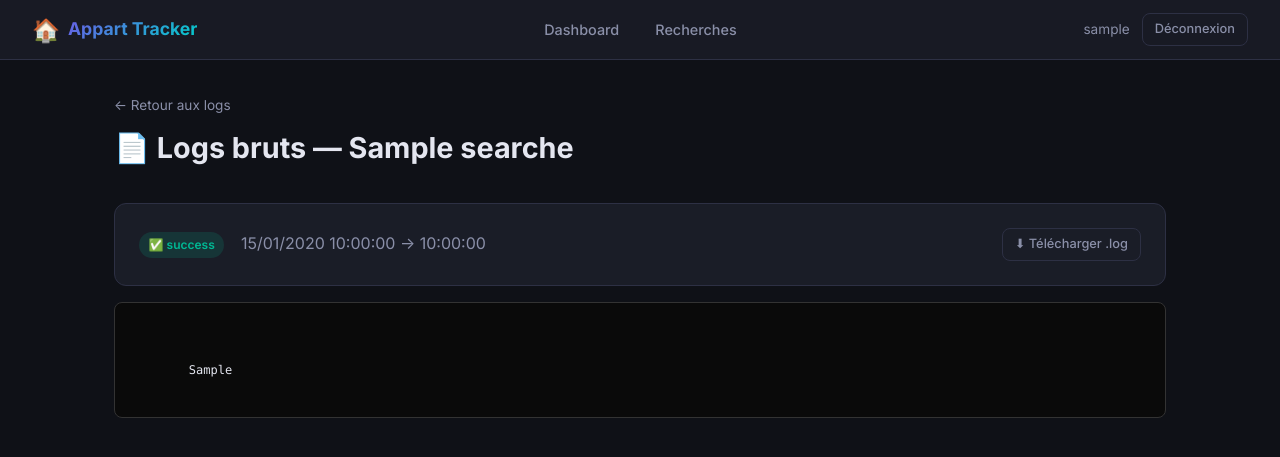
After one commit to dRAOUF1/appart-scrapper, a Flask app: page /searches/1/logs/1/raw in a window 1280 px wide. The commit adds this page. Shown: the top 457 px of the page. Run offline with Flask 3, Linux system fonts and the light colour scheme; the visitor is signed in with stand-in values (Sample User, id 1); a database or web service that is not in the repository returns one stand-in record (values such as "Sample title"); some libraries are stand-ins or nearby versions.

Commit message:
feat: real scrape logs with live polling and raw log viewer
- New log_manager.py: captures ALL loguru output per search to logs/search_<id>.log
- _execute_scrape() now wraps scraping with SearchLogManager (start/stop)
- Raw logs saved to scrape_logs.raw_logs in DB after each scrape
- Auto-cleanup of log files older than 5 days
- New routes: /searches/<id>/logs/live (polling every 2s), /searches/<id>/logs/<log_id>/raw (raw log viewer), /searches/<id>/logs/<log_id>/download
- search_logs.html: live panel with real-time log streaming via polling, pause/resume, auto-scroll
- New template search_log_raw.html: terminal-style raw log viewer with syntax highlighting
- CSS: log-viewer (dark terminal), live-panel with pulsing border, color-coded log levels

```diff
--- a/main.py
+++ b/main.py
@@ -173,85 +173,98 @@ def create_app() -> Flask:
 def _execute_scrape(app, search_id: int, user_id: int) -> int:
     """Execute un scrape pour une search donnée. Retourne le nombre de nouvelles annonces."""
     import datetime
+    from log_manager import SearchLogManager
+
     started_at = datetime.datetime.utcnow()
+    log_mgr = SearchLogManager(search_id)
+    log_mgr.start()
 
-    with app.app_context():
-        storage = app.storage
-        notifier = app.notifier
+    try:
+        with app.app_context():
+            storage = app.storage
+            notifier = app.notifier
 
-        search = storage.get_search(search_id)
-        if not search or search["user_id"] != user_id:
-            return 0
+            search = storage.get_search(search_id)
+            if not search or search["user_id"] != user_id:
+                return 0
 
-        criteria = search.get("criteria", {})
-        if not criteria or not criteria.get("placeIds"):
-            logger.warning(f"[search:{search_id}] Critères vides, skip")
-            storage.create_scrape_log(
-                search_id, "error",
-                error_message="Critères vides ou placeIds manquant",
+            criteria = search.get("criteria", {})
+            if not criteria or not criteria.get("placeIds"):
+                logger.warning(f"[search:{search_id}] Critères vides, skip")
+                storage.create_scrape_log(
+                    search_id, "error",
+                    error_message="Critères vides ou placeIds manquant",
+                    started_at=started_at,
+                )
+                return 0
+
+            try:
+                parser = get_parser(search["source"])
+            except ValueError as e:
+                logger.error(f"[search:{search_id}] Parser inconnu: {e}")
+                storage.create_scrape_log(
+                    search_id, "error",
+                    error_message=f"Parser inconnu: {e}",
+                    started_at=started_at,
+                )
+                return 0
+
+            try:
+                listings = parser.scrape(criteria)
+            except Exception as e:
+                err_msg = str(e)
+                logger.error(f"[search:{search_id}] Erreur scraping: {err_msg}")
+                storage.update_last_scraped(search_id)
+                storage.create_scrape_log(
+                    search_id, "error",
+                    error_message=err_msg,
+                    started_at=started_at,
+                )
+                return 0
+
+            if not listings:
+                logger.info(f"[search:{search_id}] Aucune annonce trouvée")
+                storage.update_last_scraped(search_id)
+                storage.create_scrape_log(
+                    search_id, "success",
+                    listings_found=0, new_listings=0,
+                    started_at=started_at,
+                )
+                return 0
+
+            new_listings, already = storage.save_and_link(listings, search_id)
+            storage.update_last_scraped(search_id)
+            topic = search["ntfy_topic"]
+
+            for listing in new_listings:
+                notifier.notify_new_listing(topic, listing)
+                time.sleep(0.3)
+
+            if new_listings:
+                notifier.notify_summary(topic, len(new_listings), len(listings))
+
+            status = "success" if new_listings else "partial"
+            log_id = storage.create_scrape_log(
+                search_id, status,
+                listings_found=len(listings),
+                new_listings=len(new_listings),
+                details={"already_known": len(already)},
                 started_at=started_at,
             )
-            return 0
 
-        try:
-            parser = get_parser(search["source"])
-        except ValueError as e:
-            logger.error(f"[search:{search_id}] Parser inconnu: {e}")
-            storage.create_scrape_log(
-                search_id, "error",
-                error_message=f"Parser inconnu: {e}",
-                started_at=started_at,
+            raw_logs = log_mgr.stop()
+            storage.update_scrape_log_raw(log_id, raw_logs)
+            log_mgr.cleanup_old_logs()
+
+            logger.info(
+                f"[search:{search_id}] Scraped {len(listings)}, "
+                f"{len(new_listings)} new, {len(already)} already known"
             )
-            return 0
+            return len(new_listings)
 
-        try:
-            listings = parser.scrape(criteria)
-        except Exception as e:
-            err_msg = str(e)
-            logger.error(f"[search:{search_id}] Erreur scraping: {err_msg}")
-            storage.update_last_scraped(search_id)
-            storage.create_scrape_log(
-                search_id, "error",
-                error_message=err_msg,
-                started_at=started_at,
-            )
-            return 0
-
-        if not listings:
-            logger.info(f"[search:{search_id}] Aucune annonce trouvée")
-            storage.update_last_scraped(search_id)
-            storage.create_scrape_log(
-                search_id, "success",
-                listings_found=0, new_listings=0,
-                started_at=started_at,
-            )
-            return 0
-
-        new_listings, already = storage.save_and_link(listings, search_id)
-        storage.update_last_scraped(search_id)
-        topic = search["ntfy_topic"]
-
-        for listing in new_listings:
-            notifier.notify_new_listing(topic, listing)
-            time.sleep(0.3)
-
-        if new_listings:
-            notifier.notify_summary(topic, len(new_listings), len(listings))
-
-        status = "success" if new_listings else "partial"
-        storage.create_scrape_log(
-            search_id, status,
-            listings_found=len(listings),
-            new_listings=len(new_listings),
-            details={"already_known": len(already)},
-            started_at=started_at,
-        )
-
-        logger.info(
-            f"[search:{search_id}] Scraped {len(listings)}, "
-            f"{len(new_listings)} new, {len(already)} already known"
-        )
-        return len(new_listings)
+    except Exception:
+        log_mgr.stop()
+        raise
 
 
 # ======================================================================
@@ -726,6 +739,89 @@ def search_logs(search_id: int):
     )
 
 
+@web_bp.route("/searches/<int:search_id>/logs/live", methods=["GET"])
+@require_login
+def search_logs_live(search_id: int):
+    """Polling endpoint: returns new log lines since offset."""
+    from flask import current_app
+    from log_manager import SearchLogManager
+    storage = current_app.storage
+    search = storage.get_search(search_id)
+    if not search or search["user_id"] != g.user["id"]:
+        return jsonify({"error": "Not found"}), 404
+
+    offset = int(request.args.get("offset", 0))
+    log_mgr = SearchLogManager(search_id)
+    new_text, new_offset = log_mgr.read_tail(offset)
+
+    return jsonify({
+        "text": new_text,
+        "offset": new_offset,
+        "has_content": bool(new_text),
+    })
+
+
+@web_bp.route("/searches/<int:search_id>/logs/<int:log_id>/raw", methods=["GET"])
+@require_login
+def search_log_raw(search_id: int, log_id: int):
+    """View raw logs for a specific scrape entry."""
+    from flask import current_app
+    storage = current_app.storage
+    search = storage.get_search(search_id)
+    if not search or search["user_id"] != g.user["id"]:
+        flash("Recherche introuvable", "error")
+        return redirect(url_for("web.searches"))
+
+    log_entry = storage.get_scrape_log_raw(log_id, g.user["id"])
+    if not log_entry:
+        flash("Log introuvable", "error")
+        return redirect(url_for("web.search_logs", search_id=search_id))
+
+    return render_template(
+        "search_log_raw.html",
+        search=search,
+        log_entry=log_entry,
+    )
+
+
+@web_bp.route("/searches/<int:search_id>/logs/<int:log_id>/download", methods=["GET"])
+@require_login
+def search_log_download(search_id: int, log_id: int):
+    """Download raw log file for a scrape entry."""
+    from flask import current_app, send_file
+    from log_manager import SearchLogManager
+    storage = current_app.storage
+    search = storage.get_search(search_id)
+    if not search or search["user_id"] != g.user["id"]:
+        return jsonify({"error": "Not found"}), 404
+
+    log_entry = storage.get_scrape_log_raw(log_id, g.user["id"])
+    if not log_entry:
+        return jsonify({"error": "Log not found"}), 404
+
+    if log_entry.get("raw_logs"):
+        from io import BytesIO
+        buf = BytesIO(log_entry["raw_logs"].encode("utf-8"))
+        buf.seek(0)
+        return send_file(
+            buf,
+            mimetype="text/plain",
+            as_attachment=True,
+            download_name=f"search_{search_id}_log_{log_id}.log",
+        )
+
+    log_mgr = SearchLogManager(search_id)
+    if log_mgr.file_exists():
+        return send_file(
+            log_mgr.log_file,
+            mimetype="text/plain",
+            as_attachment=True,
+            download_name=f"search_{search_id}_log_{log_id}.log",
+        )
+
+    return "No logs available", 404
+
+
 def require_admin(f):
     @wraps(f)
     def wrapper(*args, **kwargs):
--- a/static/style.css
+++ b/static/style.css
@@ -1278,3 +1278,67 @@ code {
         justify-content: center;
     }
 }
+
+/* ============================================================
+    Log Viewer & Live Panel
+    ============================================================ */
+
+.log-viewer {
+    background: #0a0a0a;
+    border: 1px solid #333;
+    border-radius: var(--radius-sm);
+    padding: 1rem;
+    font-family: 'JetBrains Mono', 'Fira Code', 'Consolas', monospace;
+    font-size: 0.75rem;
+    line-height: 1.7;
+    max-height: 600px;
+    overflow-y: auto;
+    white-space: pre-wrap;
+    word-break: break-all;
+}
+.log-viewer::-webkit-scrollbar { width: 6px; }
+.log-viewer::-webkit-scrollbar-track { background: #111; }
+.log-viewer::-webkit-scrollbar-thumb { background: #444; border-radius: 3px; }
+
+.log-viewer .log-error { color: #ff6b6b; }
+.log-viewer .log-warning { color: #ffd93d; }
+.log-viewer .log-info { color: #6bcb77; }
+.log-viewer .log-debug { color: #666; }
+
+/* Live panel */
+.live-panel {
+    border-color: rgba(231, 76, 60, 0.4);
+    animation: live-border 2s infinite;
+}
+@keyframes live-border {
+    0%, 100% { border-color: rgba(231, 76, 60, 0.3); }
+    50% { border-color: rgba(231, 76, 60, 0.7); }
+}
+.live-header {
+    display: flex;
+    justify-content: space-between;
+    align-items: center;
+    margin-bottom: 0.75rem;
+}
+.live-dot {
+    width: 10px;
+    height: 10px;
+    border-radius: 50%;
+    background: var(--danger);
+    animation: pulse-live 1.5s infinite;
+}
+@keyframes pulse-live {
+    0%, 100% { box-shadow: 0 0 0 0 rgba(231, 76, 60, 0.6); }
+    50% { box-shadow: 0 0 0 6px rgba(231, 76, 60, 0); }
+}
+.live-label {
+    font-weight: 700;
+    font-size: 0.85rem;
+    color: var(--danger);
+    letter-spacing: 0.05em;
+}
+#live-viewer {
+    max-height: 400px;
+    font-size: 0.72rem;
+}
+}
--- /dev/null
+++ b/templates/search_log_raw.html
@@ -0,0 +1,34 @@
+{% extends "base.html" %}
+{% block title %}Logs bruts — {{ search.label }}{% endblock %}
+
+{% block content %}
+<div class="page-header">
+    <a href="{{ url_for('web.search_logs', search_id=search.id) }}" class="back-link">← Retour aux logs</a>
+    <h1>📄 Logs bruts — {{ search.label }}</h1>
+</div>
+
+<div class="card" style="margin-bottom: 1rem;">
+    <div style="display: flex; justify-content: space-between; align-items: center; flex-wrap: wrap; gap: 0.75rem;">
+        <div>
+            <span class="log-status-badge status-{{ log_entry.status }}">
+                {% if log_entry.status == 'success' %}✅{% elif log_entry.status == 'error' %}❌{% else %}⚠️{% endif %}
+                {{ log_entry.status }}
+            </span>
+            <span class="text-muted" style="margin-left: 0.75rem;">
+                {{ log_entry.started_at.strftime('%d/%m/%Y %H:%M:%S') }}
+                {% if log_entry.completed_at %} → {{ log_entry.completed_at.strftime('%H:%M:%S') }}{% endif %}
+            </span>
+        </div>
+        <a href="{{ url_for('web.search_log_download', search_id=search.id, log_id=log_entry.id) }}" class="btn btn-sm btn-ghost">⬇ Télécharger .log</a>
+    </div>
+</div>
+
+<div class="log-viewer" id="raw-viewer">
+    {% if log_entry.raw_logs %}
+        {{ log_entry.raw_logs | replace('&', '&amp;') | replace('<', '&lt;') | replace('>', '&gt;') | replace('\n', '<br>') | replace('ERROR', '<span class="log-error">ERROR</span>') | replace('WARNING', '<span class="log-warning">WARNING</span>') | replace('INFO', '<span class="log-info">INFO</span>') | replace('DEBUG', '<span class="log-debug">DEBUG</span>') | safe }}
+    {% else %}
+        <span class="text-muted">Aucun log brut disponible pour ce scrape.</span>
+    {% endif %}
+</div>
+
+{% endblock %}
```
Also changed, not shown: log_manager.py (added, +89 -0 lines), storage.py (+38 -1 lines), templates/search_logs.html (+93 -14 lines), .opencode/AGENTS.md (added), .opencode/agents/backend-dev.md (added), .opencode/agents/code-reviewer.md (added), .opencode/agents/ui-dev.md (added), 1 other file.
